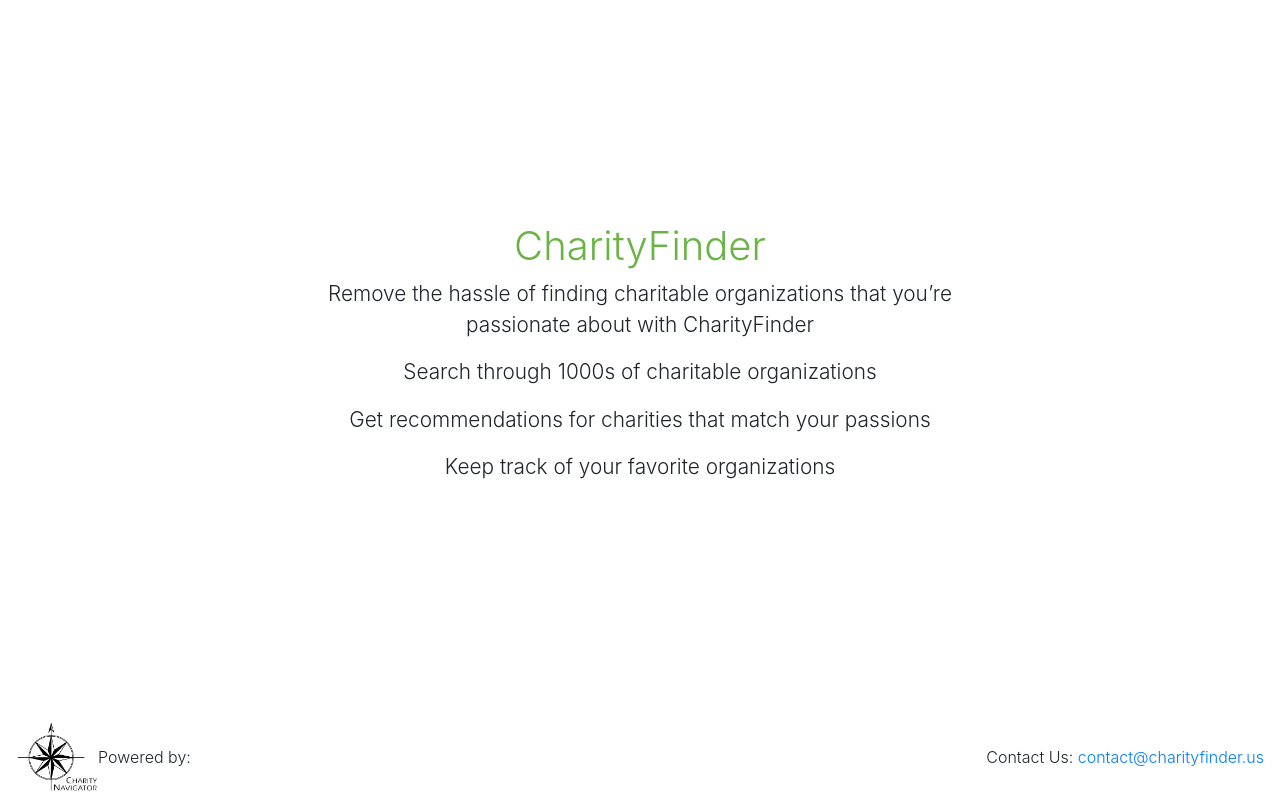
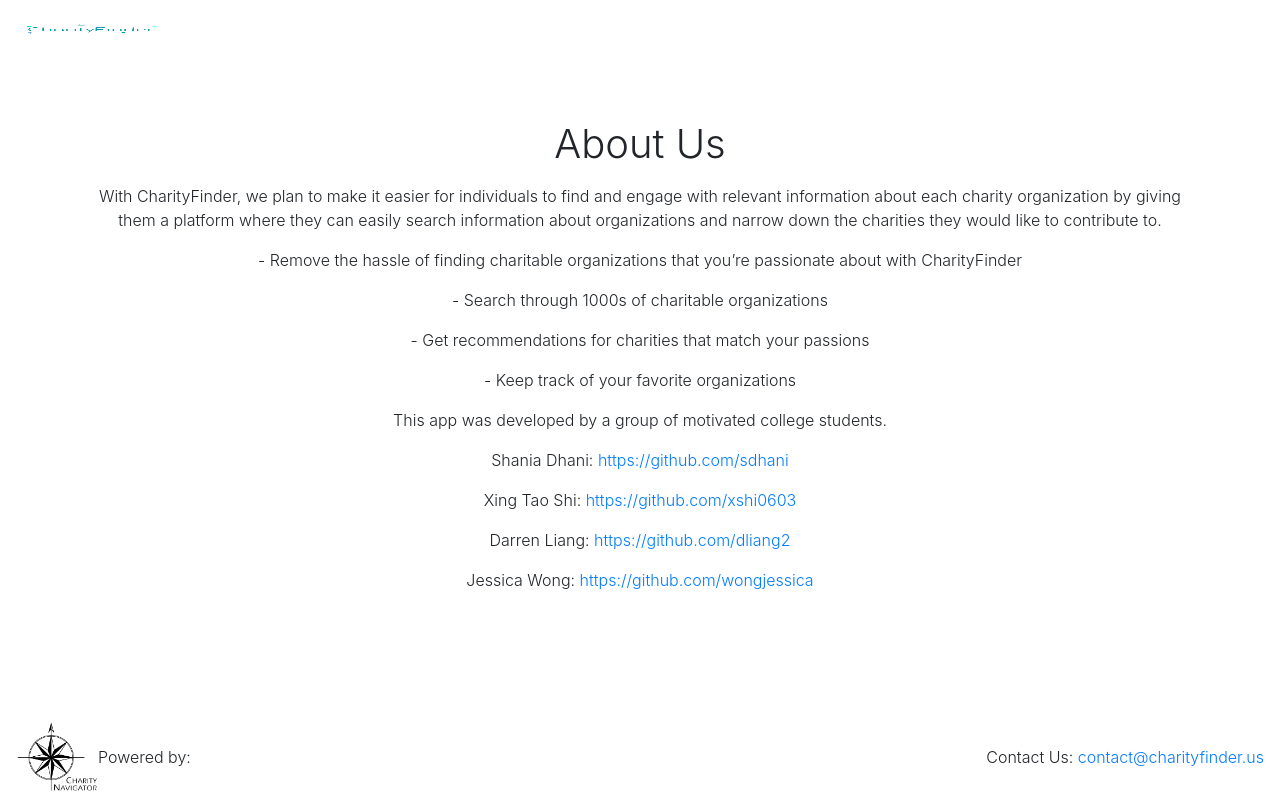
Before and after one commit to CharityFinder/CharityFinder, a React (Create React App) app in the folder client/: page /about in a window 1280 px wide. Built offline with nearby package versions, Linux system fonts and the light colour scheme; no server answers; the HTML template or start-up script is replaced by a standard one.

Commit message:
added logo as title, about page

```diff
--- a/client/src/App.js
+++ b/client/src/App.js
@@ -5,6 +5,7 @@ import { auth } from "./config/firebase";
 import { Login } from "./pages/Login";
 import { Register } from "./pages/Register";
 import { Home } from "./pages/Home";
+import { About } from "./pages/About";
 import { Survey } from "./pages/Survey";
 import { Search } from "./pages/Search";
 import { Favorites } from "./pages/Favorites";
@@ -55,6 +56,7 @@ const App = () => {
               <Navbar logoutHandler={handleLogout} />
 
               <Switch>
+                <Route path="/about" component={About} />
                 <Route path="/register" component={Register} />
                 <Route path="/login" component={Login} />
                 <Route path="/search" component={Search} />
--- a/client/src/components/Navbar.jsx
+++ b/client/src/components/Navbar.jsx
@@ -1,6 +1,7 @@
-import {Navbar as BootstrapNavbar, Nav} from 'react-bootstrap'
+import {Navbar as BootstrapNavbar, Nav, Image} from 'react-bootstrap'
 import React, { useContext } from "react";
 import { UserContext } from "../utils/auth";
+import cfLogo from "../images/charityfinderlogo.png";
 
 // TODO: Handle Navigation B/t components better
 // TODO: add color changing on phone dropdowns
@@ -11,11 +12,16 @@ export const Navbar = ({logoutHandler}) => {
 
   return (
     <BootstrapNavbar fixed="top" expand="lg" className="navbar navbar-dark" style={{margin:0}}>
-      <BootstrapNavbar.Brand href="/">Charity Finder</BootstrapNavbar.Brand>
+      <BootstrapNavbar.Brand href="/">
+      <Nav className="mr-0">
+              <img src={cfLogo} width="150" height="15" />
+        </Nav>
+      </BootstrapNavbar.Brand>
       <BootstrapNavbar.Toggle aria-controls="basic-navbar-nav" />
       <BootstrapNavbar.Collapse id="basic-navbar-nav">
         <Nav className="mr-auto">
           <Nav.Link className = "inactive" href="/">Home</Nav.Link>
+          <Nav.Link className = "inactive" href="/about">About</Nav.Link>
         </Nav>
 
         <Nav className="ml-auto">
--- /dev/null
+++ b/client/src/pages/About.jsx
@@ -0,0 +1,47 @@
+import React, { useState, useEffect, useContext } from "react";
+import axios from "axios";
+import { Organization } from "../components/Organization";
+import { Container, Row, } from "react-bootstrap";
+import { UserContext } from "../utils/auth";
+
+export const About = () => {
+  return (
+    <Container>
+        <div>
+            <br />
+            <br />
+            <br />
+            <br />
+            <br />
+        </div>
+
+        <div className="about">
+        <h1 className="mt-0">About Us</h1>
+        <p>
+
+        </p>
+        <p>With CharityFinder, we plan to make it easier for individuals to find and engage
+        with relevant information about each charity organization by giving them a platform where they can
+        easily search information about organizations and narrow down the charities they would like to contribute to.
+        </p>
+        <p>
+        <p>- Remove the hassle of finding charitable organizations that you’re passionate about with CharityFinder</p>
+
+        <p>- Search through 1000s of charitable organizations</p>
+
+        <p>- Get recommendations for charities that match your passions</p>
+
+        <p>- Keep track of your favorite organizations</p>
+        </p>
+        <p>
+            This app was developed by a group of motivated college students.
+        </p>
+            <p>Shania Dhani: <a href="https://github.com/sdhani">https://github.com/sdhani</a></p>
+            <p>Xing Tao Shi: <a href="https://github.com/xshi0603">https://github.com/xshi0603</a></p>
+            <p>Darren Liang: <a href="https://github.com/dliang2">https://github.com/dliang2</a></p>
+            <p>Jessica Wong: <a href="https://github.com/wongjessica">https://github.com/wongjessica</a>
+        </p>
+        </div>
+    </Container>
+  )
+}
--- a/client/src/pages/Search.jsx
+++ b/client/src/pages/Search.jsx
@@ -84,6 +84,9 @@ export const Search = () => {
 
     return (
         <Container style={{paddingTop: 60, paddingBottom: 83, }}>
+            <div>
+                <br />
+            </div>
             <Form onSubmit={handleSubmit} noValidate>
                 <InputGroup onChange={handleChange} className="mx-auto" style={{width:"50%", paddingTop: 30,}}>
                     <FormControl
```
Also changed, not shown: client/src/images/charityfinderlogo.png (added).
